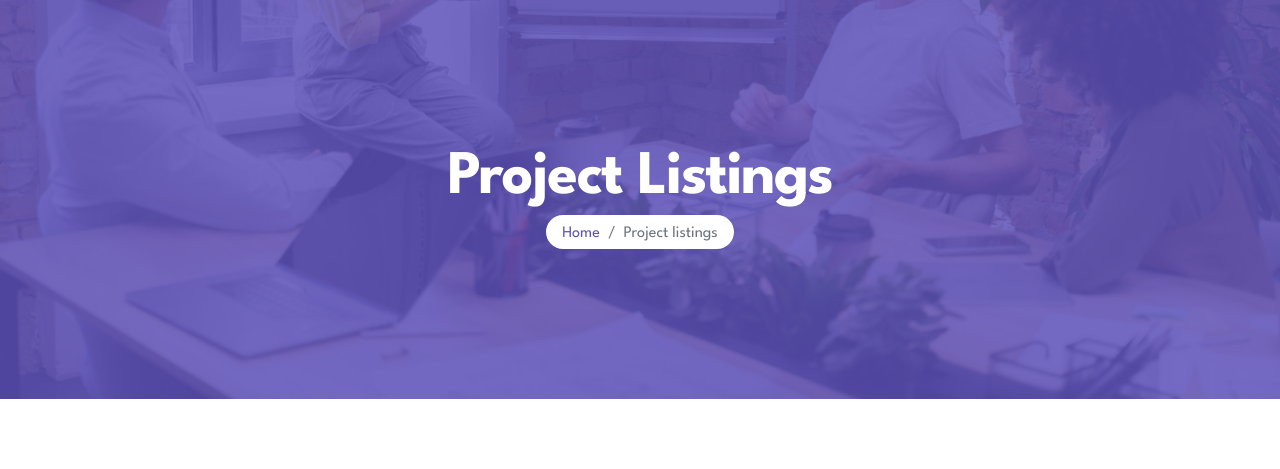
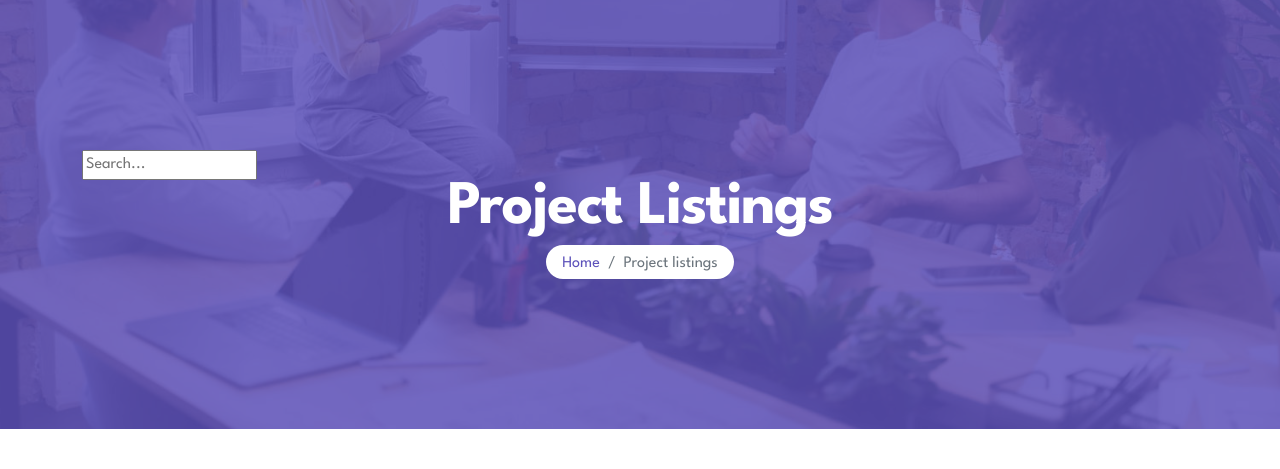
Before and after one commit to Parus-Sail/Deve-Joint, a Django app: page /projects/ in a window 1280 px wide. Shown: the part 105-574 px from the top of the page. Run offline with Django 4.2, Linux system fonts and the light colour scheme; data comes from the database, SQL or seed files in the repository; data that the repository does not hold is empty; parts of the project's set-up code (start-up, migrations or seed data) failed here and were passed over; some libraries are stand-ins or nearby versions.

Commit message:
base search working

```diff
--- a/app/project_app/templates/project_app/includes/project_listing/project_list_section.html
+++ b/app/project_app/templates/project_app/includes/project_listing/project_list_section.html
@@ -19,10 +19,10 @@
                             <a class="dropdown-item" href="#">Latest Projects</a>
                         </li>
                         <li>
-                            <a class="dropdown-item" href="#">Higher Salary Projects</a>
+                            <a class="dropdown-item" href="#">Project Owner</a>
                         </li>
                         <li>
-                            <a class="dropdown-item" href="#">Internship Projects</a>
+                            <a class="dropdown-item" href="#">Projects Name</a>
                         </li>
                     </ul>
                 </div>
--- a/app/project_app/templates/project_app/project_list.html
+++ b/app/project_app/templates/project_app/project_list.html
@@ -8,6 +8,9 @@
         <div class="section-overlay"></div>
         <div class="container">
             <div class="row">
+                <form action="{% url 'project_app:search_results' %}" method="get">
+                <input name="q" type="text" placeholder="Search...">
+                </form>
                 <div class="col-lg-12 col-12 text-center">
                     <h1 class="text-white">Project Listings</h1>
                     <nav aria-label="breadcrumb">
--- a/app/project_app/urls.py
+++ b/app/project_app/urls.py
@@ -12,6 +12,7 @@ urlpatterns = [
     path('<int:pk>/update/', views.ProjectUpdateView.as_view(), name='update'),
     path('<int:pk>/delete/', views.ProjectDeleteView.as_view(), name='delete'),
     path('my_projects/', views.MyProjectsView.as_view(), name='my_projects'),
+    path('search_results/', views.ProjectListView.as_view(), name='search_results'),
 ]
 
 # path('<int:project_id>/include_member/', views.include_member_view, name='include_member'),
--- a/app/project_app/views.py
+++ b/app/project_app/views.py
@@ -3,10 +3,13 @@ from typing import Any
 from django.contrib import messages
 from django.contrib.auth import get_user, get_user_model
 from django.contrib.auth.mixins import LoginRequiredMixin
+from django.db.models import Q
 from django.db.models.query import QuerySet
 from django.urls import reverse_lazy
 from django.views import generic
 from django.views.generic.edit import ModelFormMixin
+from .models import Project
+from auth_app.models import BaseOpenSailUser
 
 from . import forms, models, permissions, service
 
@@ -14,7 +17,23 @@ User = get_user_model()
 
 
 class ProjectListView(generic.ListView):
-    queryset = service.project_list()
+    def get_queryset(self):  # новый
+        query = self.request.GET.get('q')
+        search_user = None
+        try:
+            search_user = BaseOpenSailUser.objects.get(username=query)
+        except Exception:
+            pass
+        if query and not search_user:
+            object_list = Project.objects.filter(
+                Q(title__icontains=query) | Q(description__icontains=query))
+        elif search_user:
+            object_list = Project.objects.filter(owner__exact=search_user.pk)
+        else:
+            object_list = service.project_list()
+        return object_list
+    # queryset = service.project_list()
+    # переопределен метод get_queryset
     template_name = 'project_app/project_list.html'
     context_object_name = 'projects'
 
--- a/pyproject.toml
+++ b/pyproject.toml
@@ -32,6 +32,7 @@ yapf = "^0.40.1"
 isort = "^5.12.0"
 autoflake = "^2.1.1"
 djlint = "^1.31.0"
+pyyaml = "^6.0"
 
 [build-system]
 requires = ["poetry-core"]
```
Also changed, not shown: 2 other files.
